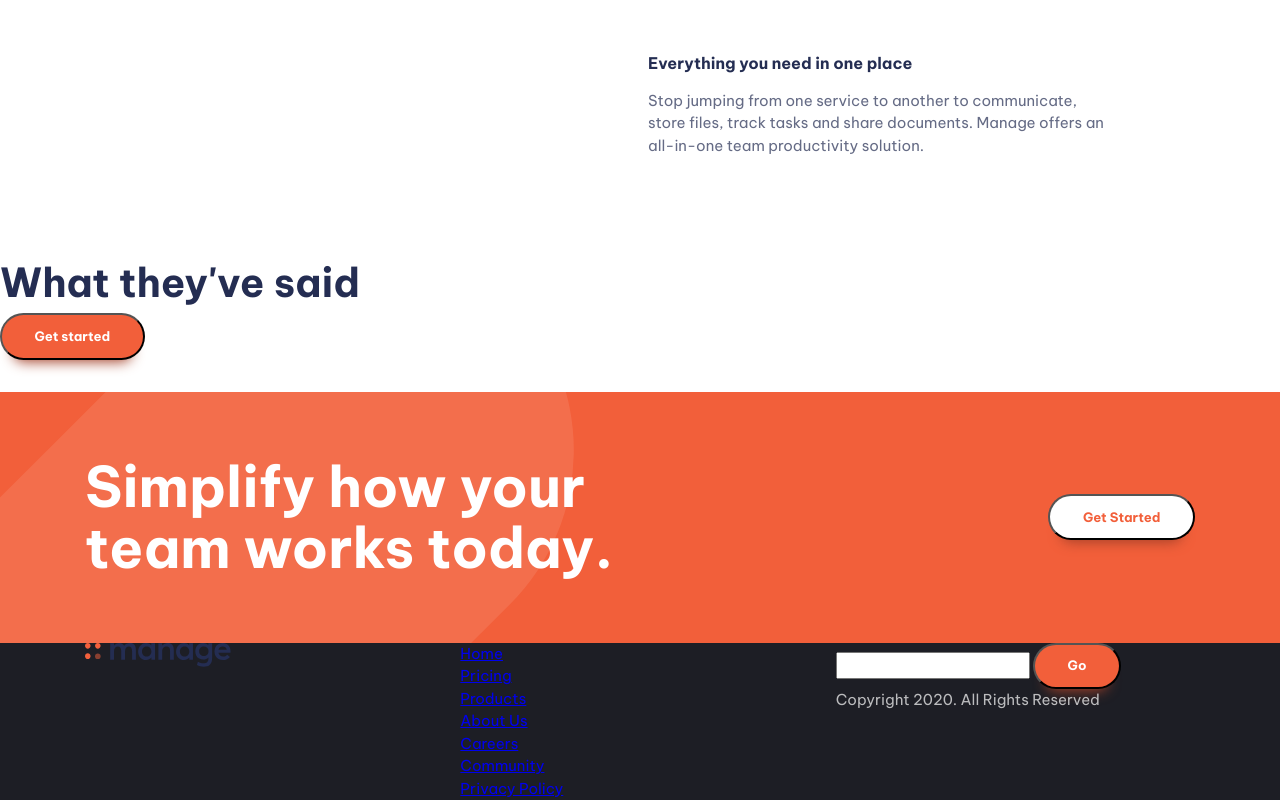
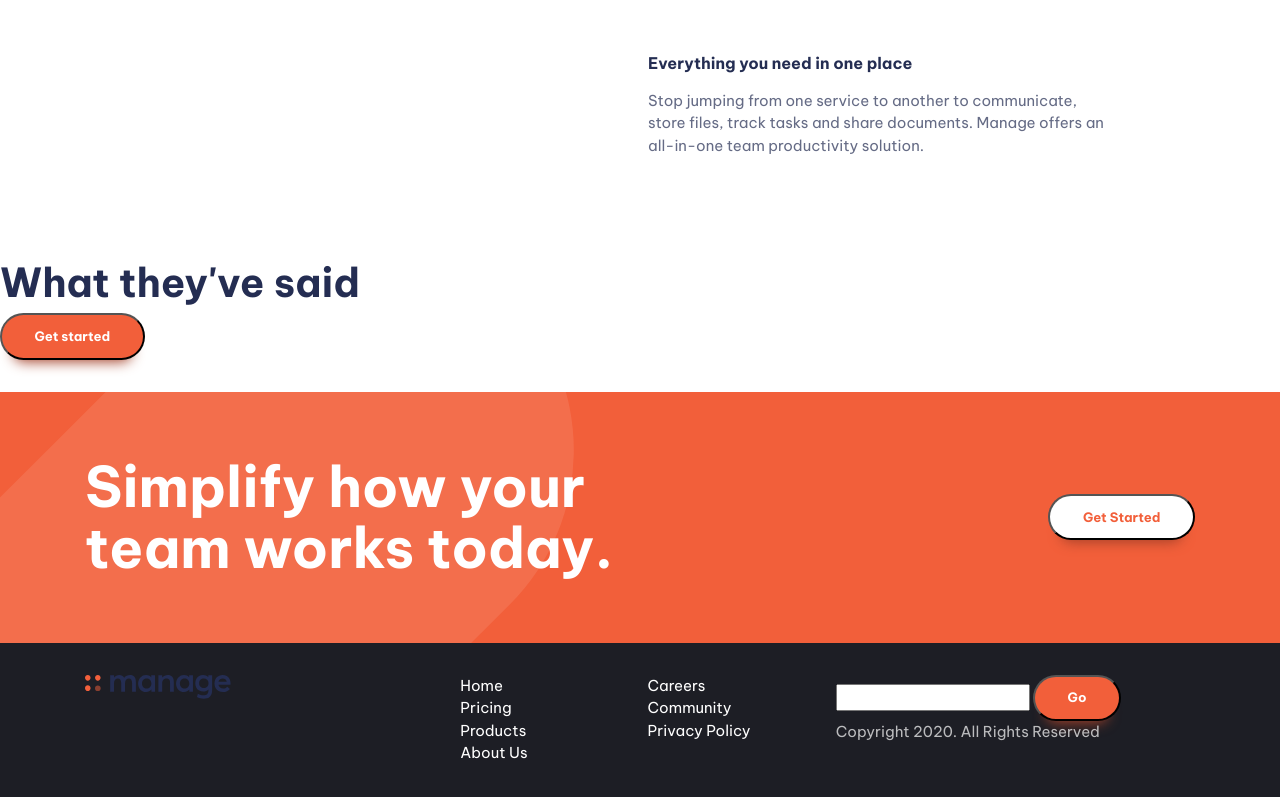
Before and after one commit to garold664/landing-page-1, a website built with Vite: page index.html in a window 1280 px wide. Shown: the part 1070-1870 px from the top of the page. Built offline with nearby package versions, Linux system fonts and the light colour scheme.

Commit message:
styled footer-nav

```diff
--- a/index.html
+++ b/index.html
@@ -148,7 +148,7 @@
         </div>
       </section>
     </main>
-    <footer class="bg-neutral-900 text-neutral-100">
+    <footer class="footer | padding-block-700 bg-neutral-900 text-neutral-100">
       <div class="container">
         <div class="even-columns">
           <div>
--- a/style.css
+++ b/style.css
@@ -274,6 +274,20 @@ p[data-width='wide'] {
   }
 }
 
+/* Footer */
+
+.footer-nav {
+  columns: 2;
+  a {
+    color: var(--clr-neutral-100);
+    text-decoration: none;
+  }
+
+  a:is(:hover, :focus-visible) {
+    color: var(--clr-accent-400);
+  }
+}
+
 /* Utility classes */
 
 .container {
```
